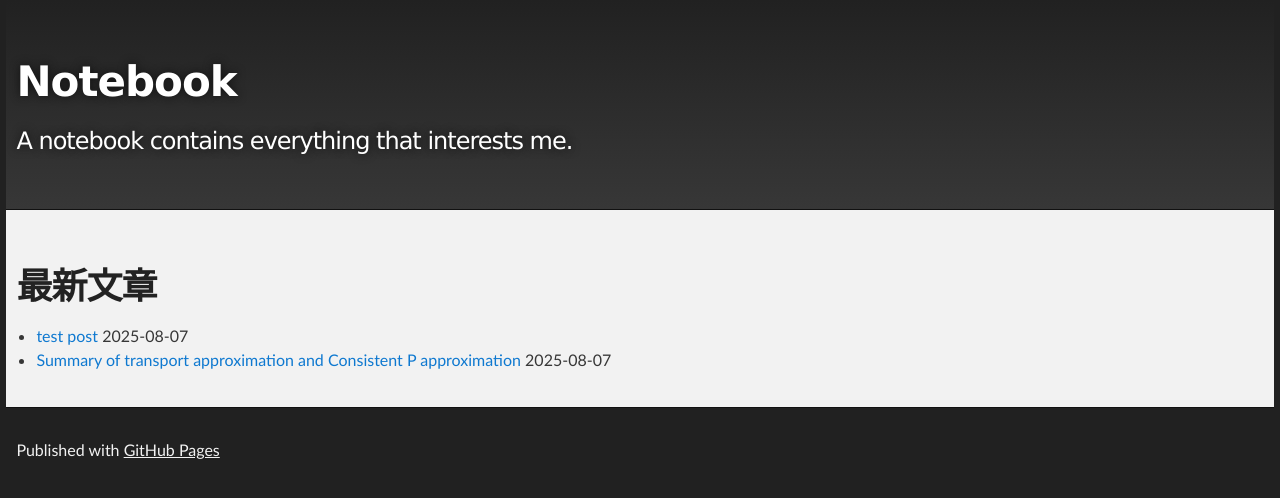
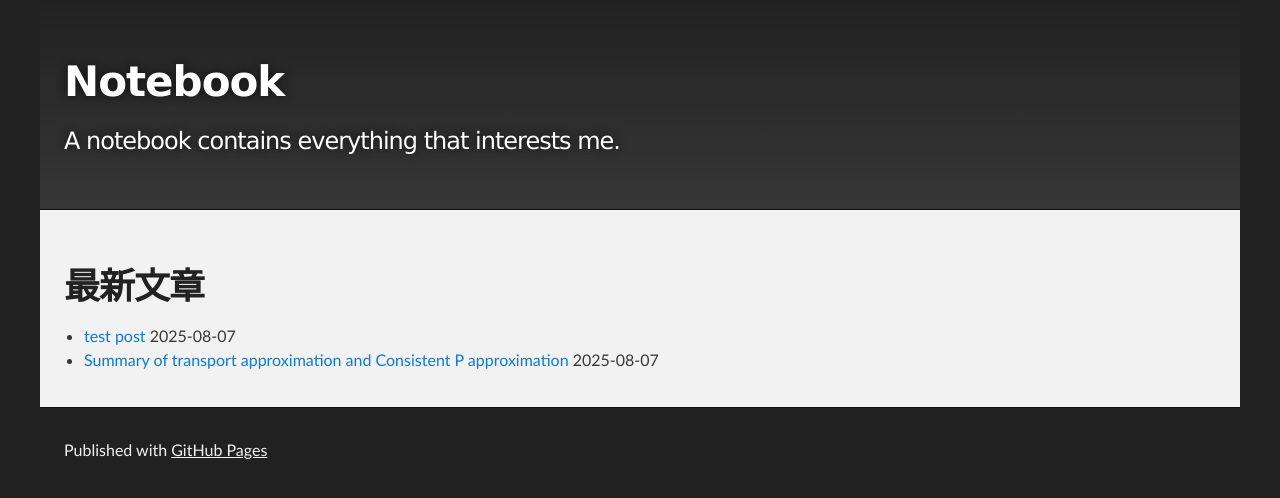
Before and after one commit to FANJSH/notebook, a Jekyll site: the page built from index.md, in a window 1280 px wide. Shown: the top 498 px of the page. Built offline with Jekyll 4.4.1, drawn with Linux system fonts in a browser that asks for light colours.

Commit message:
Update default.html

```diff
--- a/_layouts/default.html
+++ b/_layouts/default.html
@@ -19,9 +19,26 @@ window.MathJax = {
 
 <style>
 .outer, .inner {
-  width: 99% !important;
-  max-width: 20000px !important;
+  width: 96% !important;
+  max-width: 1200px !important;
   margin: 0 auto !important;
+}
+@media (max-width: 700px) {
+  .outer, .inner {
+    width: 100% !important;
+    max-width: 100% !important;
+    margin: 0 !important;
+  }
+}
+/* 以下是针对公式和代码块的适配优化 */
+mjx-container, .MathJax_Display, pre, code {
+  overflow-x: auto !important;
+  box-sizing: border-box;
+  padding-left: 0.5em;
+  padding-right: 0.5em;
+  background: #222 !important;  /* 如已有深色背景可删掉 */
+  color: #fff !important;
+  border-radius: 6px;
 }
 </style>
 
```
